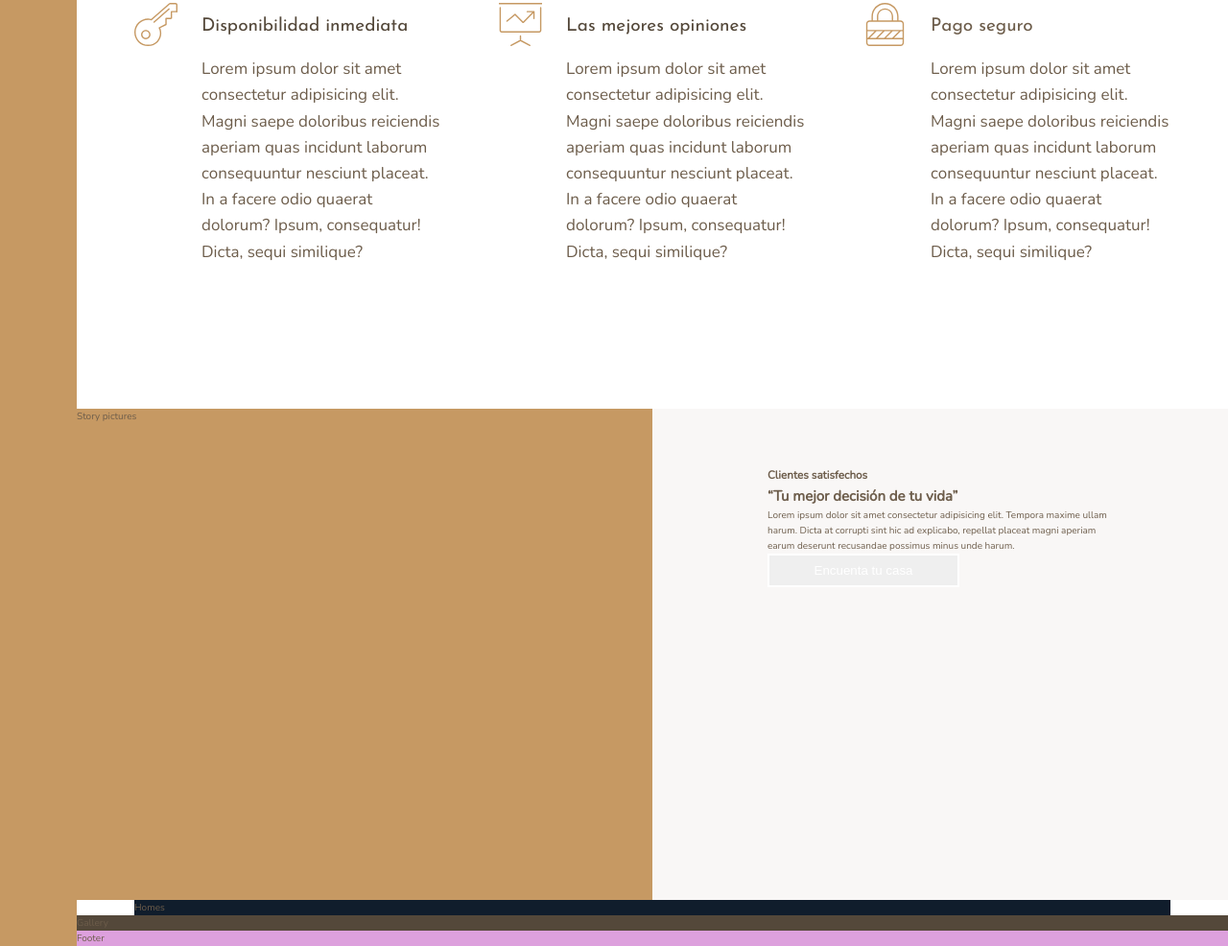
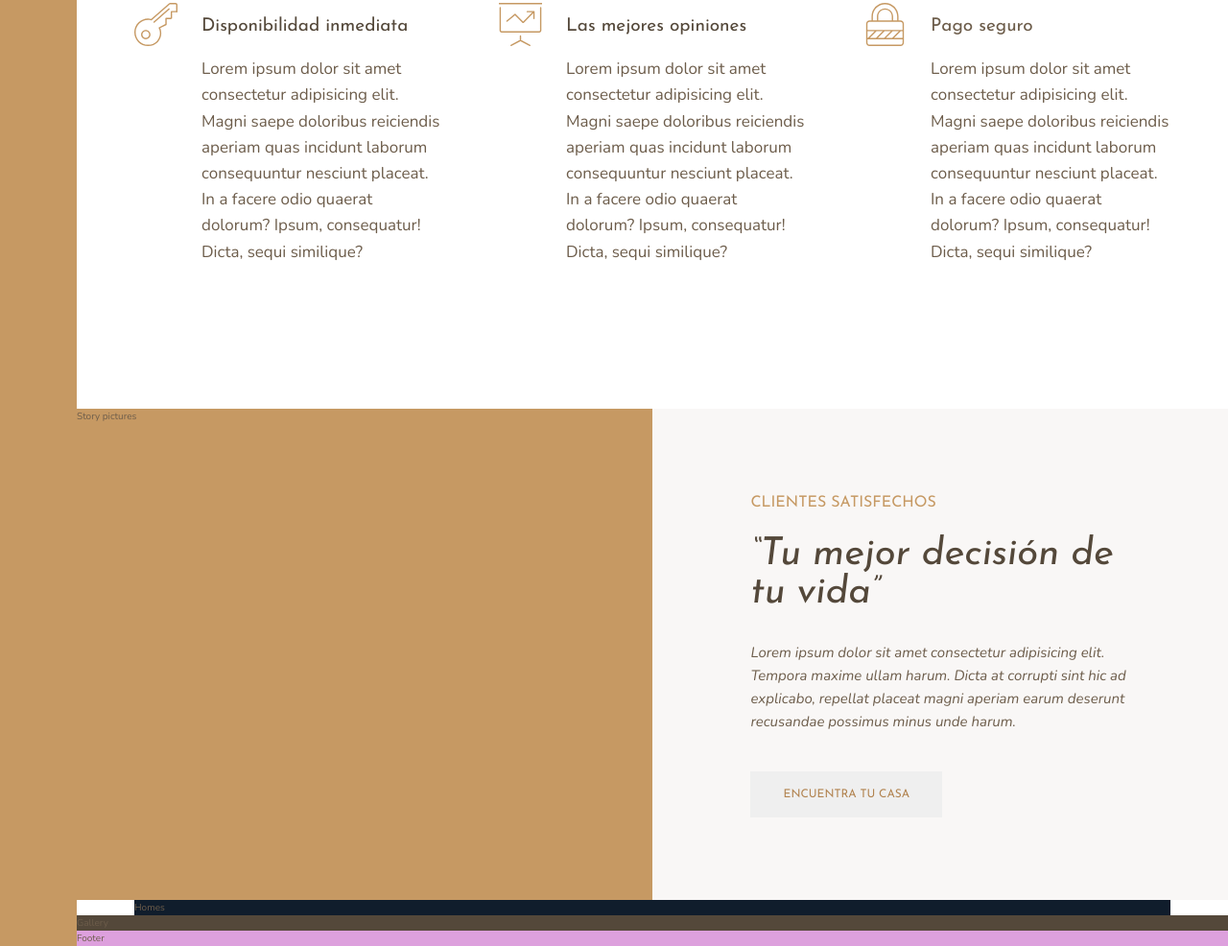
Before and after one commit to bermartinv/theme3, a website: page index.html in a window 1280 px wide. Shown: the part 1100-2086 px from the top of the page at 96% size. Drawn offline with nearby package versions, Linux system fonts and the light colour scheme.

Commit message:
story content style

```diff
--- a/index.html
+++ b/index.html
@@ -72,12 +72,12 @@
         <div class="story__pictures">Story pictures</div>
 
         <div class="story__content">
-            <h3 class="heading-3">Clientes satisfechos</h3>
-            <h2 class="heading-2 heading-2--dark">&ldquo;Tu mejor decisión de tu vida&rdquo;</h2>
-            <p class="story__text">
+            <h3 class="heading-3 mb-sm">Clientes satisfechos</h3>
+            <h2 class="heading-2 heading-2--dark mb-md">&ldquo;Tu mejor decisión de tu vida&rdquo;</h2>
+            <p class="story__text ">
                 Lorem ipsum dolor sit amet consectetur adipisicing elit. Tempora maxime ullam harum. Dicta at corrupti sint hic ad explicabo, repellat placeat magni aperiam earum deserunt recusandae possimus minus unde harum.
             </p>
-            <button class="btn">Encuenta tu casa</button>
+            <button class="btn">Encuentra tu casa</button>
         </div>
 
         <section class="homes">Homes</section>
--- /dev/null
+++ b/sass/base/_margin.scss
@@ -0,0 +1,15 @@
+.mb-sm {
+    margin-bottom: 2rem;
+}
+
+.mb-md {
+    margin-bottom: 3rem;
+}
+
+.mb-lg {
+    margin-bottom: 4rem;
+}
+
+.mb-hg {
+    margin-bottom: 8rem;
+}
--- a/sass/base/_typography.scss
+++ b/sass/base/_typography.scss
@@ -6,11 +6,11 @@
 }
 
 
-heading-1 {
+.heading-1 {
     @extend %heading;
 }
 
-heading-2 {
+.heading-2 {
     @extend %heading;
     font-size: 4rem;
     font-style: italic;
@@ -24,7 +24,7 @@
     }
 }
 
-heading-3 {
+.heading-3 {
     @extend %heading;
     font-size: 1.6rem;
     color: $color-primary;
--- a/sass/components/_button.scss
+++ b/sass/components/_button.scss
@@ -1,12 +1,12 @@
 .btn {
     font-family: $font-display;
-    font-size: 1.5rem;
+    font-size: 1.2rem;
     text-transform: uppercase;
     display: inline-block;
     width: 200px;
     padding: 1.8rem 3rem;
     cursor: pointer;
-    color: #fff;
+    color: $color-primary-dark;
     border: none;
     text-align: center;
     outline: none;
@@ -19,6 +19,7 @@
                   background-color: $color-primary-dark;
                   transition: background-color 0.3s ease-in,
                    color 0.3s ease-in;
+                  color: white;
                 }
 
   }
--- a/sass/layout/_story.scss
+++ b/sass/layout/_story.scss
@@ -8,7 +8,22 @@
         background-color: $color-grey-light-1;
         grid-column: col-start 5 / full-end;
 
-        padding: 6rem 12rem;
+        padding: 6rem 8vw;
+        @include centrar;
+        flex-direction: column;
+        align-items: flex-start;
+
+        /*
+        display: grid;
+        align-content: center;
+        justify-items: start;
+        */
 
     }
+
+    &__text {
+        font-size: 1.5rem;
+        font-style: italic;
+        margin-bottom: 4rem;
+    }
 }
--- a/sass/main.scss
+++ b/sass/main.scss
@@ -6,6 +6,7 @@
 @import "base/animations.scss";
 @import "base/base.scss";
 @import "base/typography.scss";
+@import "base/margin.scss";
 
 @import "layout/features.scss";
 @import "layout/footer.scss";
```
Also changed, not shown: css/style.comp.css, css/style.css, css/style.prefix.css.
